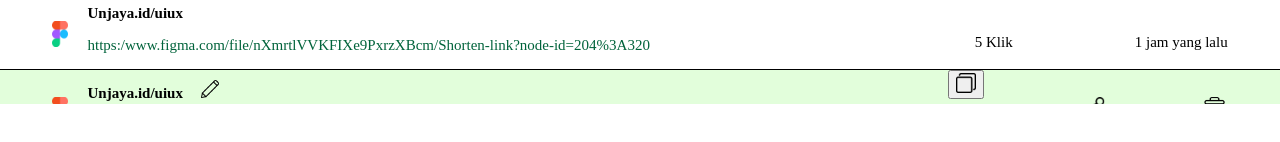
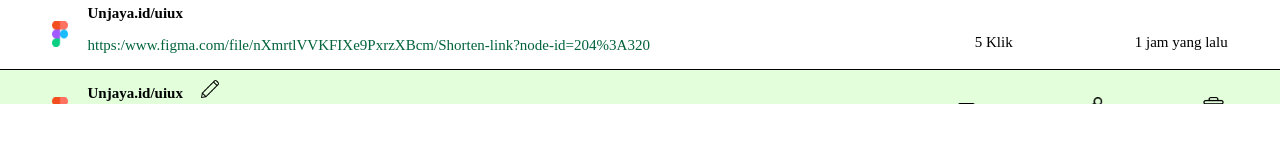
Before and after one commit to SokKanaTorajd/fe-unjaya-short-url, a Next.js app: page /dashboard in a window 1280 px wide. Shown: the part 966-1108 px from the top of the page. Built offline with nearby package versions, Linux system fonts and the light colour scheme.

Commit message:
style of copy component

```diff
--- a/styles/dashboard.css
+++ b/styles/dashboard.css
@@ -281,7 +281,16 @@ width: 30%;
 display: flex;
 justify-content:space-around;
 }
-
+.btn-icon-clipboard{
+  background:transparent;
+  cursor: pointer;
+  border:none;
+  margin-top: 100%;
+}
+.textcopy{
+  font-size: 12px;
+  color: black;
+}
 /* ubah link popup */
 .ubahLinkPop{
   display: none;
```
